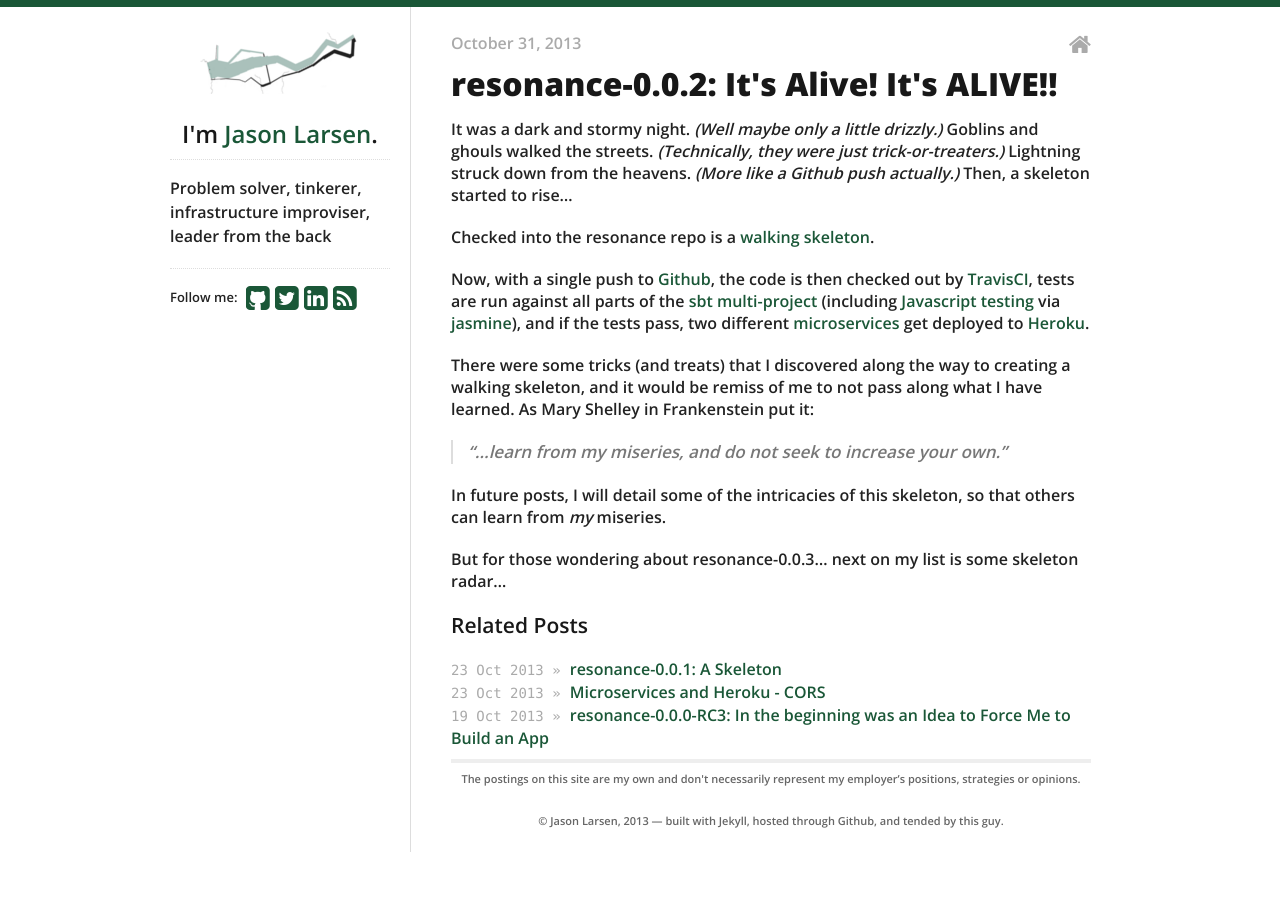
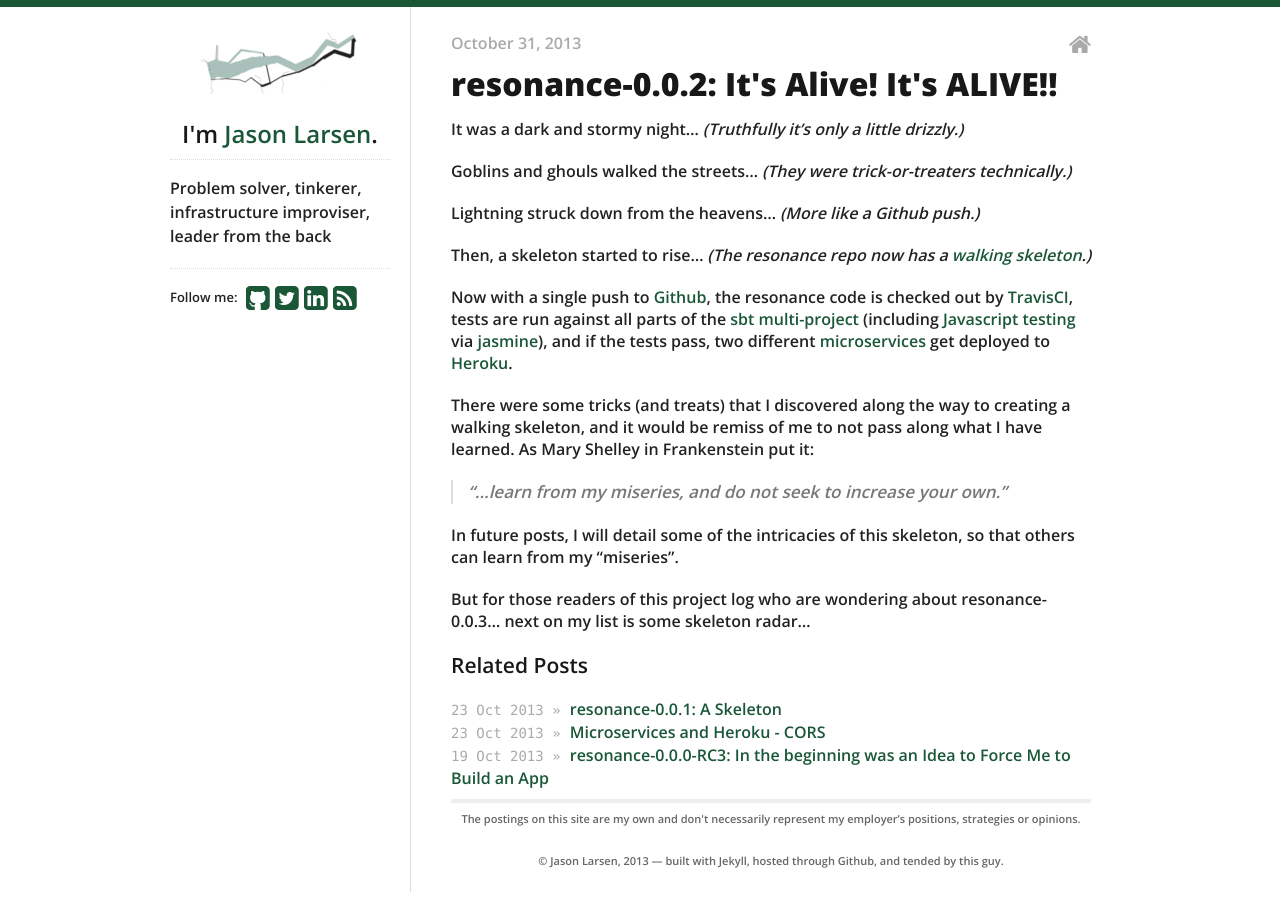
Before and after one commit to jasonklarsen/jasonklarsen.github.io, a Jekyll site: the page built from _posts/2013-10-31-resonance_0_0_2_its_alive.md, in a window 1280 px wide. Built offline with Jekyll 4.4.1, drawn with Linux system fonts in a browser that asks for light colours.

Commit message:
New post on resonance 0.0.2 walking skeleton - with edits

```diff
--- a/_posts/2013-10-31-resonance_0_0_2_its_alive.md
+++ b/_posts/2013-10-31-resonance_0_0_2_its_alive.md
@@ -4,22 +4,23 @@
 categories: projectlog resonance
 ---
 
-It was a dark and stormy night. *(Well maybe only a little drizzly.)*
-Goblins and ghouls walked the streets. *(Technically, they were just trick-or-treaters.)*
-Lightning struck down from the heavens. *(More like a Github push actually.)*
-Then, a skeleton started to rise...
+It was a dark and stormy night... *(Truthfully it's only a little drizzly.)*
 
-Checked into the resonance repo is a [walking skeleton]({% post_url 2013-10-23-resonance_0_0_1_a_skeleton %}).
+Goblins and ghouls walked the streets... *(They were trick-or-treaters technically.)*
 
-Now, with a single push to [Github][repo], the code is then checked out by [TravisCI][travis], tests are run against all parts of the [sbt multi-project][sbtmulti] (including [Javascript testing][sbtjstesting] via [jasmine][jasmine]), and if the tests pass, two different [microservices]({% post_url 2013-10-23-resonance_0_0_1_a_skeleton %}) get deployed to [Heroku][heroku].
+Lightning struck down from the heavens... *(More like a Github push.)*
+
+Then, a skeleton started to rise... *(The resonance repo now has a [walking skeleton]({% post_url 2013-10-23-resonance_0_0_1_a_skeleton %}).)*
+
+Now with a single push to [Github][repo], the resonance code is checked out by [TravisCI][travis], tests are run against all parts of the [sbt multi-project][sbtmulti] (including [Javascript testing][sbtjstesting] via [jasmine][jasmine]), and if the tests pass, two different [microservices]({% post_url 2013-10-23-resonance_0_0_1_a_skeleton %}) get deployed to [Heroku][heroku].
 
 There were some tricks (and treats) that I discovered along the way to creating a walking skeleton, and it would be remiss of me to not pass along what I have learned. As Mary Shelley in Frankenstein put it:
 
 >“...learn from my miseries, and do not seek to increase your own.”
 
-In future posts, I will detail some of the intricacies of this skeleton, so that others can learn from *my* miseries.
+In future posts, I will detail some of the intricacies of this skeleton, so that others can learn from my "miseries".
 
-But for those wondering about resonance-0.0.3... next on my list is some skeleton radar...
+But for those readers of this project log who are wondering about resonance-0.0.3... next on my list is some skeleton radar...
 
 [repo]: https://github.com/jasonklarsen/resonance
 [travis]: https://travis-ci.org/jasonklarsen/resonance
```
